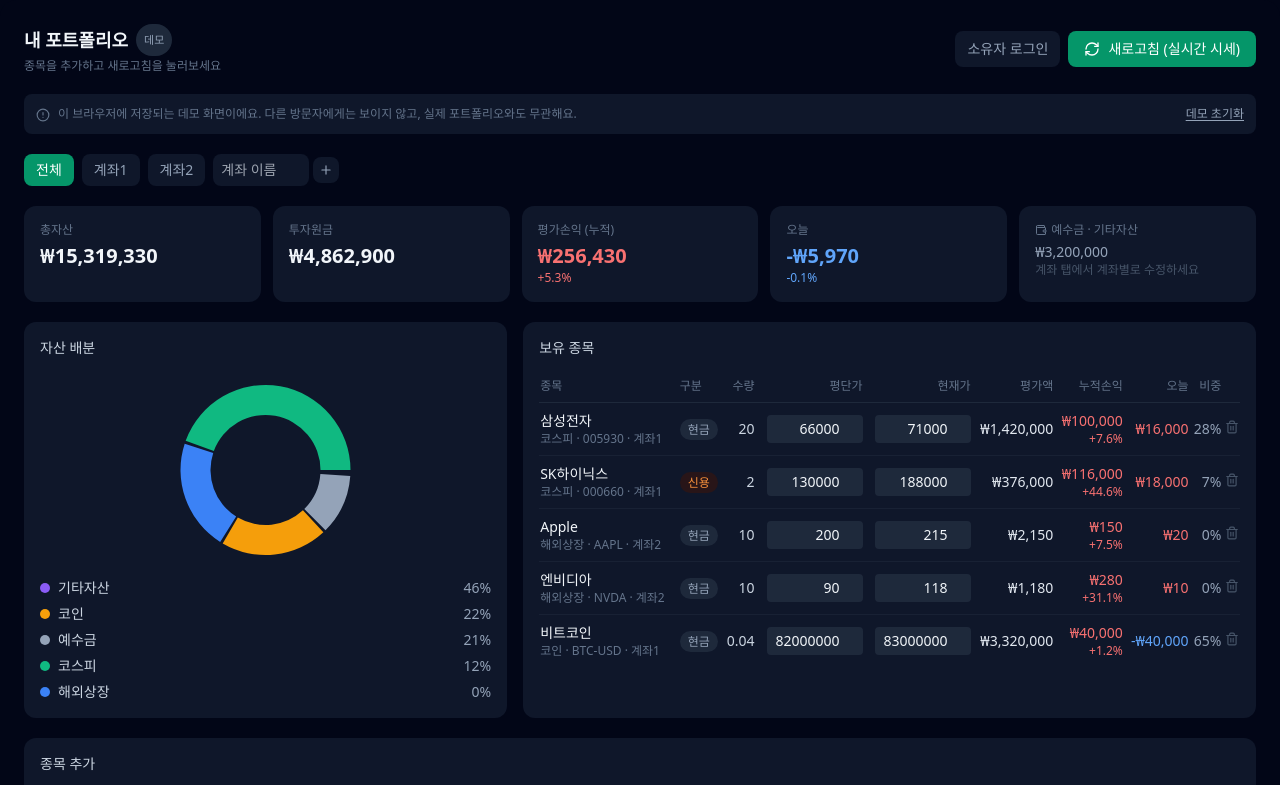
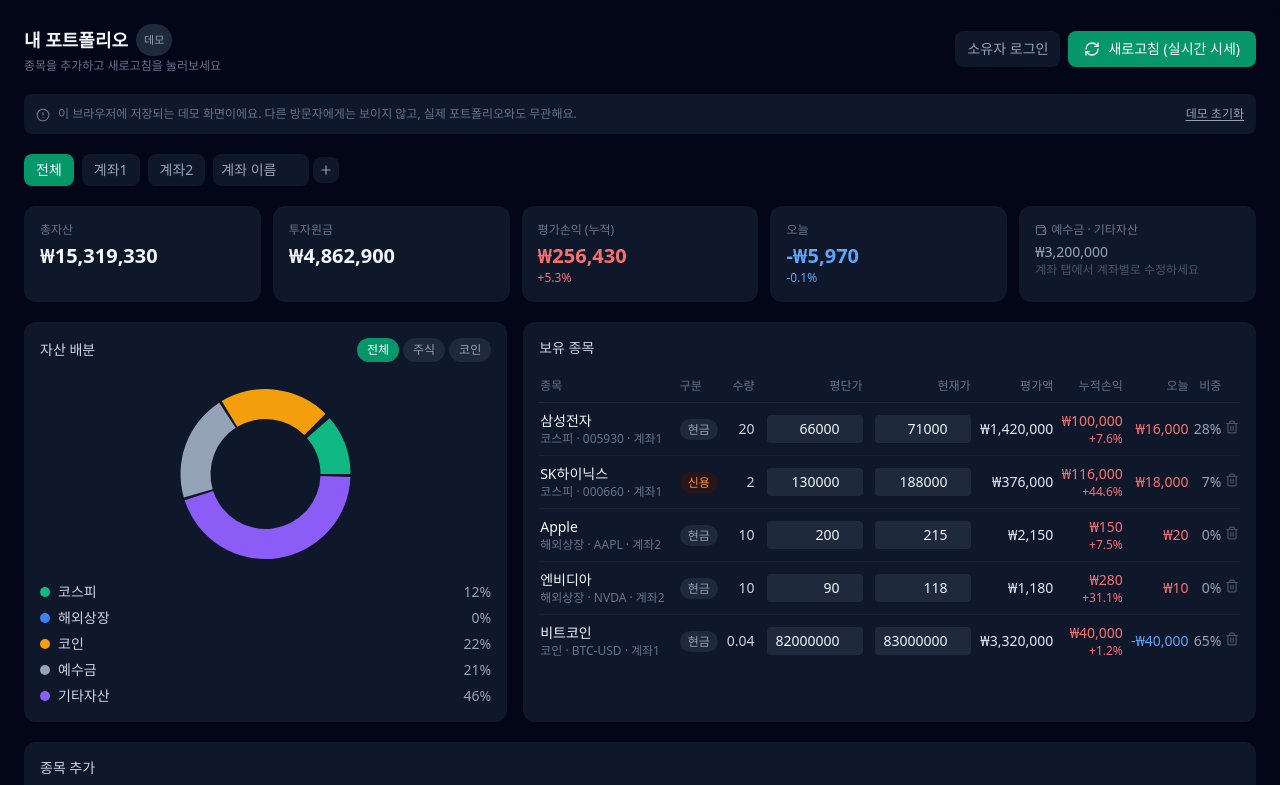
Before and after one commit to juhan00/portfolio-tracker, a React (Vite) app: page / in a window 1280 px wide. Shown: the top 785 px of the page. Built offline with nearby package versions, Linux system fonts and the light colour scheme.

Commit message:
feat: 자산배분 유형 추가

```diff
--- a/src/App.jsx
+++ b/src/App.jsx
@@ -13,6 +13,8 @@ const MARKET_COLOR = {
   "예수금": "#94a3b8",
   "기타자산": "#8b5cf6",
 };
+
+const HOLDING_COLORS = ["#10b981", "#3b82f6", "#f59e0b", "#8b5cf6", "#ec4899", "#14b8a6", "#f43f5e", "#84cc16", "#38bdf8", "#fb923c"];
 
 function toYahooSymbol(ticker, market) {
   const t = ticker.trim();
@@ -144,6 +146,7 @@ export default function PortfolioTracker() {
   const [loginInput, setLoginInput] = useState("");
   const [loginError, setLoginError] = useState("");
   const [loggingIn, setLoggingIn] = useState(false);
+  const [allocView, setAllocView] = useState("전체"); // "전체" | "주식" | "코인"
 
   const [form, setForm] = useState({
     name: "",
@@ -358,7 +361,7 @@ export default function PortfolioTracker() {
   const todayPnLPct = todayBase ? (todayPnL / todayBase) * 100 : 0;
   const totalAssets = evalValue + visibleCash + visibleOther;
 
-  // 자산배분
+  // 자산배분 - 전체(자산유형별)
   const byMarket = {};
   visibleHoldings.forEach((h) => {
     byMarket[h.market] = (byMarket[h.market] || 0) + h.qty * h.currentPrice;
@@ -369,6 +372,22 @@ export default function PortfolioTracker() {
     .filter(([, v]) => v > 0)
     .map(([name, value]) => ({ name, value }));
   const allocTotal = allocData.reduce((s, d) => s + d.value, 0);
+
+  // 자산배분 - 주식 종목별 (코스피·코스닥·해외상장)
+  const stockAllocData = visibleHoldings
+    .filter((h) => h.market !== "코인")
+    .map((h) => ({ name: h.name, value: h.qty * h.currentPrice }))
+    .filter((d) => d.value > 0)
+    .sort((a, b) => b.value - a.value);
+  const stockAllocTotal = stockAllocData.reduce((s, d) => s + d.value, 0);
+
+  // 자산배분 - 코인 종목별
+  const coinAllocData = visibleHoldings
+    .filter((h) => h.market === "코인")
+    .map((h) => ({ name: h.name, value: h.qty * h.currentPrice }))
+    .filter((d) => d.value > 0)
+    .sort((a, b) => b.value - a.value);
+  const coinAllocTotal = coinAllocData.reduce((s, d) => s + d.value, 0);
 
   if (!loaded) {
     return (
@@ -568,25 +587,43 @@ export default function PortfolioTracker() {
       <div className="grid grid-cols-1 lg:grid-cols-5 gap-4">
         {/* 자산배분 */}
         <div className="lg:col-span-2 bg-slate-900 rounded-xl p-4">
-          <div className="text-sm font-medium text-slate-300 mb-3">자산 배분</div>
-          {allocData.length === 0 ? (
-            <div className="text-sm text-slate-600 py-8 text-center">종목을 추가하면 배분이 표시돼요.</div>
-          ) : (
+          <div className="flex items-center justify-between mb-3">
+            <div className="text-sm font-medium text-slate-300">자산 배분</div>
+            <div className="flex gap-1">
+              {["전체", "주식", "코인"].map((v) => (
+                <button
+                  key={v}
+                  onClick={() => setAllocView(v)}
+                  className={`text-xs px-2.5 py-1 rounded-full transition ${
+                    allocView === v ? "bg-emerald-600 text-white" : "bg-slate-800 text-slate-400 hover:text-slate-200"
+                  }`}
+                >
+                  {v}
+                </button>
+              ))}
+            </div>
+          </div>
+
+          {(() => {
+            const current =
+              allocView === "주식"
+                ? { data: stockAllocData, total: stockAllocTotal, empty: "보유한 주식이 없어요.", colorFn: (name, idx) => HOLDING_COLORS[idx % HOLDING_COLORS.length] }
+                : allocView === "코인"
+                ? { data: coinAllocData, total: coinAllocTotal, empty: "보유한 코인이 없어요.", colorFn: (name, idx) => HOLDING_COLORS[idx % HOLDING_COLORS.length] }
+                : { data: allocData, total: allocTotal, empty: "종목을 추가하면 배분이 표시돼요.", colorFn: (name) => MARKET_COLOR[name] || "#64748b" };
+
+            if (current.data.length === 0) {
+              return <div className="text-sm text-slate-600 py-8 text-center">{current.empty}</div>;
+            }
+
+            return (
               <>
                 <div style={{ width: "100%", height: 200 }}>
                   <ResponsiveContainer>
                     <PieChart>
-                    <Pie
-                      data={allocData}
-                      dataKey="value"
-                      nameKey="name"
-                      innerRadius={55}
-                      outerRadius={85}
-                      paddingAngle={2}
-                      stroke="none"
-                    >
-                      {allocData.map((entry, idx) => (
-                        <Cell key={idx} fill={MARKET_COLOR[entry.name] || "#64748b"} />
+                      <Pie data={current.data} dataKey="value" nameKey="name" innerRadius={55} outerRadius={85} paddingAngle={2} stroke="none">
+                        {current.data.map((entry, idx) => (
+                          <Cell key={idx} fill={current.colorFn(entry.name, idx)} />
                         ))}
                       </Pie>
                       <Tooltip
@@ -597,20 +634,19 @@ export default function PortfolioTracker() {
                   </ResponsiveContainer>
                 </div>
                 <div className="space-y-1.5 mt-2">
-                {allocData
-                  .sort((a, b) => b.value - a.value)
-                  .map((d) => (
+                  {current.data.map((d, idx) => (
                     <div key={d.name} className="flex items-center justify-between text-sm">
                       <span className="flex items-center gap-2 text-slate-300">
-                        <span className="w-2.5 h-2.5 rounded-full" style={{ background: MARKET_COLOR[d.name] || "#64748b" }} />
+                        <span className="w-2.5 h-2.5 rounded-full" style={{ background: current.colorFn(d.name, idx) }} />
                         {d.name}
                       </span>
-                      <span className="text-slate-400">{allocTotal ? ((d.value / allocTotal) * 100).toFixed(0) : 0}%</span>
+                      <span className="text-slate-400">{current.total ? ((d.value / current.total) * 100).toFixed(0) : 0}%</span>
                     </div>
                   ))}
                 </div>
               </>
-          )}
+            );
+          })()}
         </div>
 
         {/* 보유 종목 테이블 */}
```
Also changed, not shown: 1 other file (tests, documents, lock files or other folders). Lines whose indentation alone changed are shown as unchanged.
